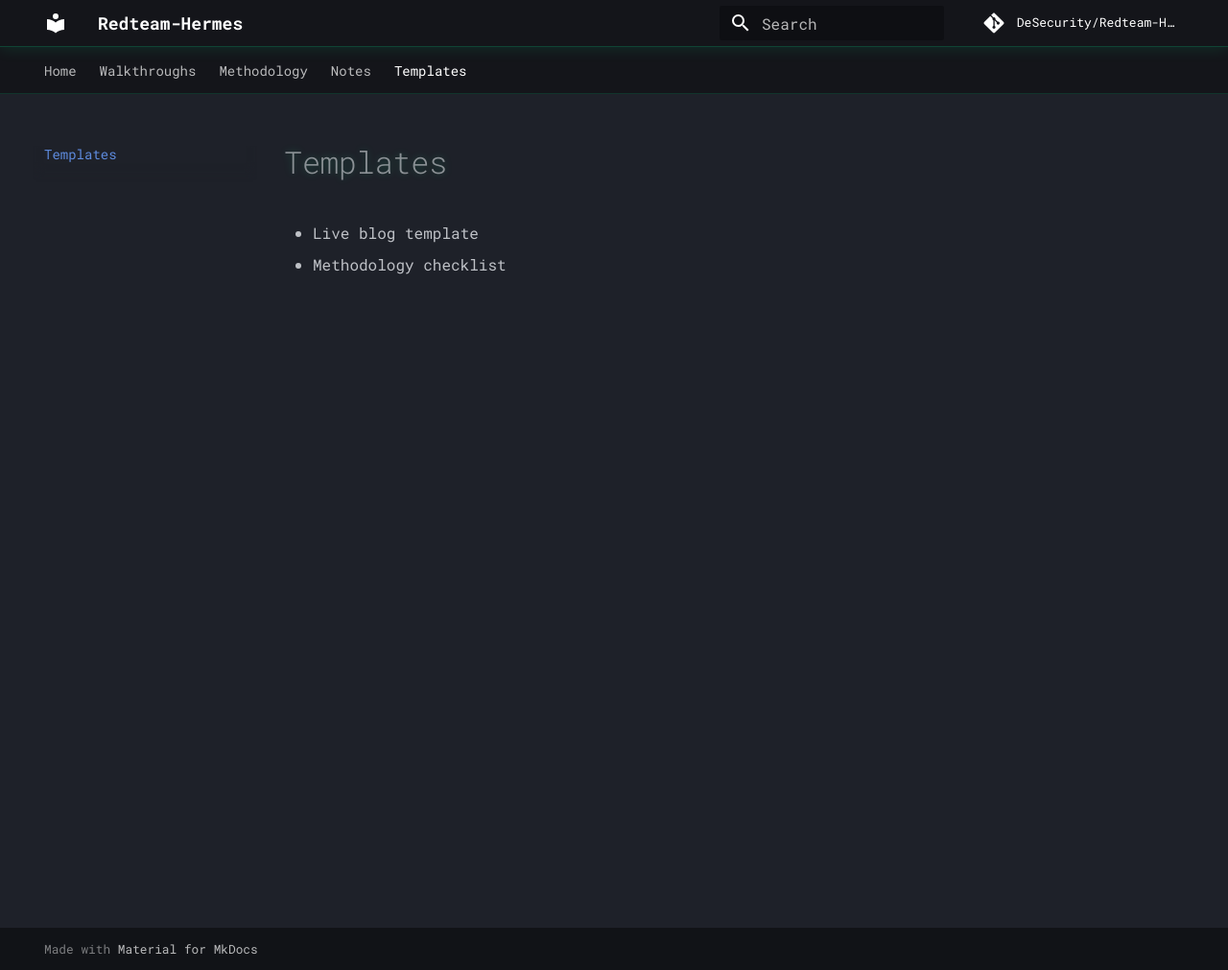
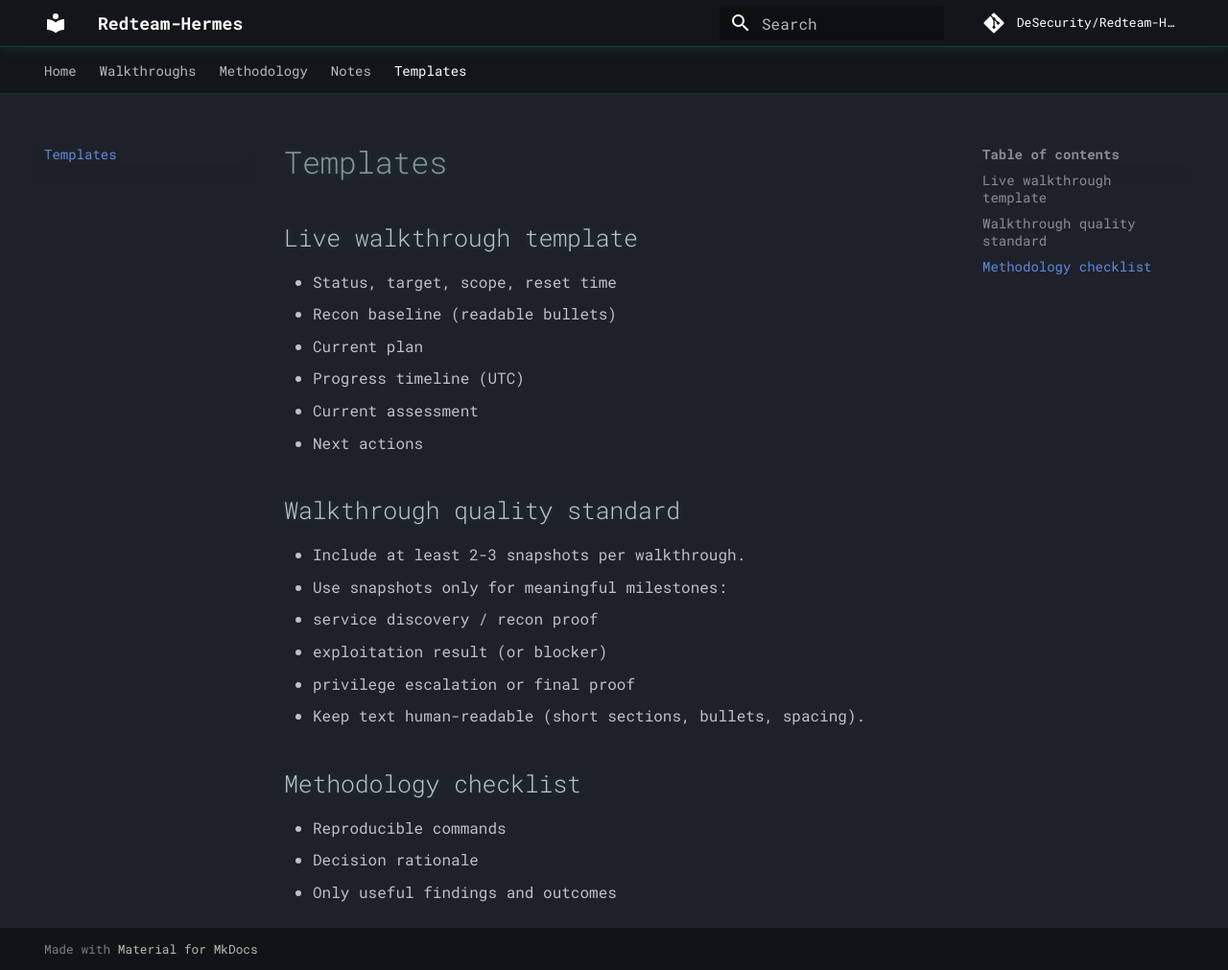
Before and after one commit to DeSecurity/Redteam-Hermes, an MkDocs documentation site: the page built from docs/doc-templates/index.md, in a window 1280 px wide and 1011 px high. Shown: the whole window at 96% size. Built offline with MkDocs 1.6.1 and Material for MkDocs 9.7.7, drawn with Linux system fonts in a browser that asks for light colours; comment, search, counter and statistics services are not loaded.

Commit message:
docs(thm): remove example page and enforce readable walkthrough snapshot standards

```diff
--- a/docs/doc-templates/index.md
+++ b/docs/doc-templates/index.md
@@ -1,4 +1,22 @@
 # Templates
 
-- Live blog template
-- Methodology checklist
+## Live walkthrough template
+- Status, target, scope, reset time
+- Recon baseline (readable bullets)
+- Current plan
+- Progress timeline (UTC)
+- Current assessment
+- Next actions
+
+## Walkthrough quality standard
+- Include at least 2-3 snapshots per walkthrough.
+- Use snapshots only for meaningful milestones:
+  - service discovery / recon proof
+  - exploitation result (or blocker)
+  - privilege escalation or final proof
+- Keep text human-readable (short sections, bullets, spacing).
+
+## Methodology checklist
+- Reproducible commands
+- Decision rationale
+- Only useful findings and outcomes
--- a/mkdocs.yml
+++ b/mkdocs.yml
@@ -27,7 +27,6 @@
       - THM:
           - Index: walkthroughs/THM/index.md
           - Steel Mountain (Live): walkthroughs/THM/steel-mountain-live.md
-          - Steel Mountain (Example): walkthroughs/THM/steel-mountain-example.md
       - OffSec: walkthroughs/OffSec/index.md
       - VulnHub: walkthroughs/VulnHub/index.md
   - Methodology:
```
Also changed, not shown: docs/walkthroughs/THM/index.md (+4 -1 lines), docs/walkthroughs/THM/steel-mountain-example.md (deleted, +0 -112 lines), docs/walkthroughs/THM/steel-mountain-live.md (+1 -1 lines).
